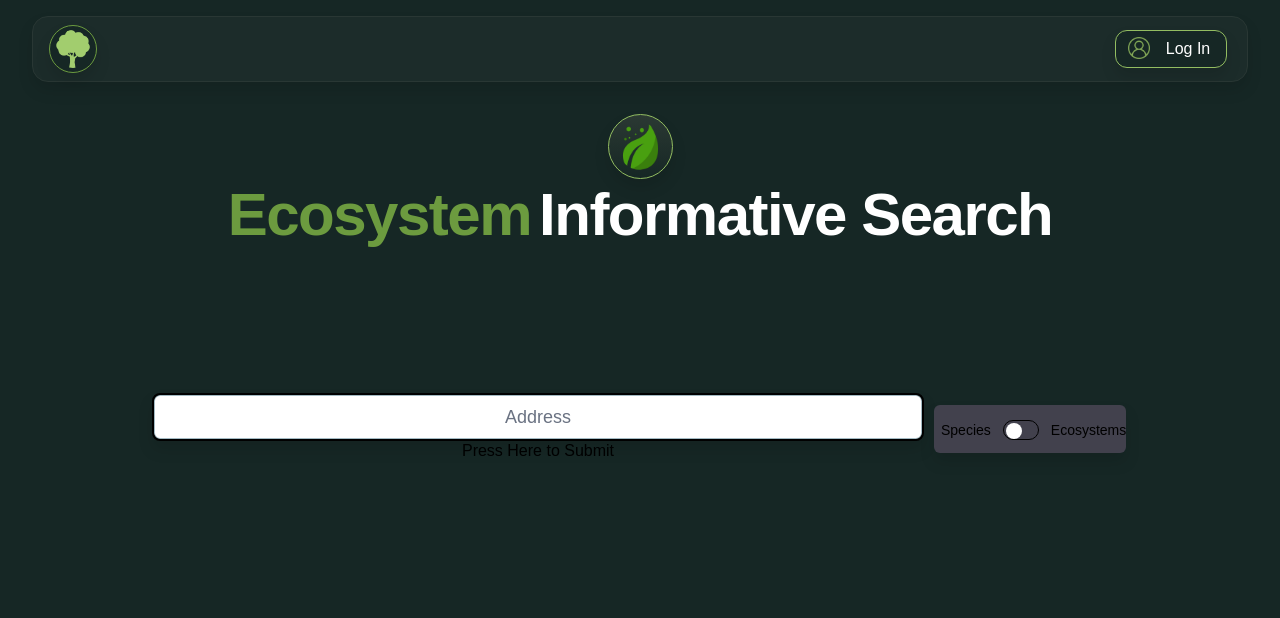
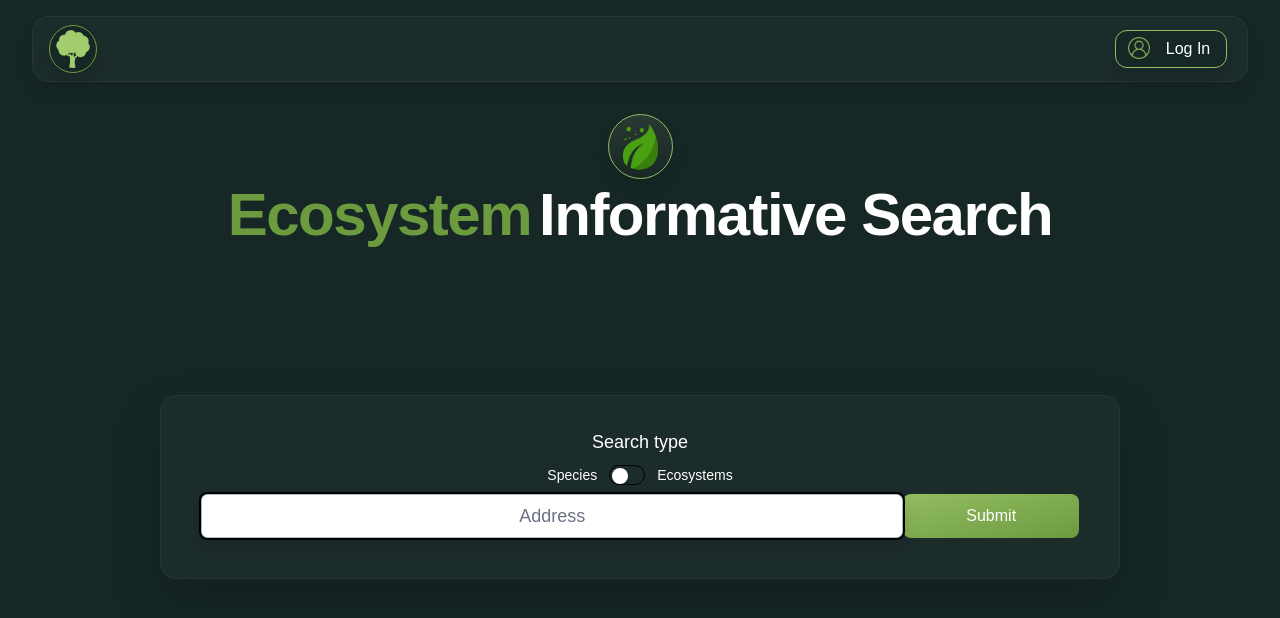
Before and after one commit to FraserWPKent/Ecosystem-Info-Project, a Next.js app: page / in a window 1280 px wide. Shown: the top 618 px of the page. Built offline with nearby package versions, Linux system fonts and the light colour scheme.

Commit message:
Finished Refining the Dashboard

```diff
--- a/app/ui/homepage/input-field.tsx
+++ b/app/ui/homepage/input-field.tsx
@@ -28,20 +28,28 @@ export default function InputField(){
                 {/* ${outputVisible > 0 ? 'hidden' : 'block'} */}
 
 
-                <div className={`flex flex-col md:grid lg:grid-cols-[80%_20%] md:grid-cols-[70%_30%] md:grid-flow-col md:gap-3 w-[75vw] justify-center
-                    content-center text-center items-center xs:text-left ${outputVisible ? 'mt-[5vh] mb-[5vh]' : 'mt-[20vh] mb-[35vh]'}`}>
-                    <Form action={inputHandler} className="float-left">
+                {/* md:grid  md:grid-cols-[70%_30%] lg:grid-cols-[80%_20%] md:grid-flow-col md:gap-3 */}
+                <div className={`flex flex-col w-[75vw] justify-center pb-10 px-10 pt-8
+                    content-center text-center items-center xs:text-left bg-[var(--main-element)] border-[#293734] border-1 rounded-2xl
+                    drop-shadow-2xl ${outputVisible ? 'mt-[5vh] mb-[5vh]' : 'mt-[20vh] mb-[35vh]'}`}>
+                    <div className={`xs:w-fit md:w-full rounded-md justify:center text-center items-center
+                        text-lg placeholder:text-gray-500 text-center mb-1`}>
+                        <p className="text-white mb-1">Search type</p>
+                        <TypeSwitch targetSpecies={targetSpecies} setTargetSpecies={setTargetSpecies}/>
+                    </div>
+                    <Form action={inputHandler} className="min-w-1/1">
                         {/* ${outputVisible > 0 ? 'hidden' : 'block'} */}
-                        <input name = "message" className={`w-[75vw] md:w-[100%] lg:w-[100%] rounded-md border border-[#A3BAC3] py-[7px]
+                        <input name = "message" className={`w-full md:w-8/10 rounded-md border border-[#A3BAC3] py-[7px]
                         justify:center text-center items-center text-lg outline-2 placeholder:text-gray-500 text-center bg-white text-black
-                        drop-shadow-xl`}
+                        drop-shadow-xl float-left`}
                         placeholder="Address">
                         </input>
-                        <button>Press Here to Submit</button>
+                        <button className="w-full md:w-2/10 content-center bg-linear-to-br from-[var(--start-focus-gradient)]
+                        to-[var(--end-focus-gradient)] rounded-lg py-[10px] text-white">
+                            Submit
+                        </button>
                     </Form>
-                    <div className={`xs:w-fit p-[10px] md:w-[100%] lg:w-[100%] rounded-md px-[7px] justify:center text-center items-center text-lg placeholder:text-gray-500 text-center text-black drop-shadow-xl bg-[#42414d]`}>
-                        <TypeSwitch targetSpecies={targetSpecies} setTargetSpecies={setTargetSpecies}/>
-                    </div>
+
                 </div>
             {/* </div> */}
         {/* </div> */}
--- a/app/ui/homepage/output-image.tsx
+++ b/app/ui/homepage/output-image.tsx
@@ -10,7 +10,7 @@ interface Props{
     path: string;
     attribution: string;
 };
-export default async function OutputImage({primaryName, path, attribution}: Props){
+export default function OutputImage({primaryName, path, attribution}: Props){
     // let count = 0;
     if(primaryName === null || path === "/Error.jpg"){return null};
     // let path;
@@ -27,21 +27,20 @@ export default async function OutputImage({primaryName, path, attribution}: Prop
     // }
     // let alt ="A landscape photograph of a ";
     // path.replace("square", "medium");
+
+    // NEED TO FIGURE OUT HOW TO SCALE THESE SO THE BLOCKS DONT OVERLAP
     return(
         <>
-            <figure className="w-[80vw] float-left md:w-full lg:w-[50%] mr-4 mb-4 h-fit">
+            <figure className="w-[80vw] float-left md:w-full lg:w-1/2 mr-4 mb-4 object-fit">
                 <Image
-                    className="rounded-md w-full"
+
                     //  src={`/${path}`}
                     src={path}
                     alt={"Photo of a " + primaryName + " by " + attribution}
                     width={500}
-                    height={250}
-                    style={{
-                        width: '100%',
-                        height: 'auto',
-                    }}
+                    height={500}
                     // fill
+                    className="rounded-md w-full h-auto relative"
                     priority
                     />
                 <figcaption className="text-center mt-[10px]">{attribution}</figcaption>
--- a/app/ui/homepage/output-para.tsx
+++ b/app/ui/homepage/output-para.tsx
@@ -38,7 +38,8 @@ export default async function OutBlock({data, species}: Props){
     if(status !== "Failure"){
         return (
             <>
-                <div className="border-transparent border-4 p-2 my-3 justify-center item-center rounded-lg min-h-screen align-center border-y rounded-lg border-white" >
+                <div className="border-1 p-2 my-3 justify-center item-center rounded-lg min-h-fit align-center
+                rounded-lg border-[#293734] bg-[var(--main-element)] drop-shadow-xl" >
                     {/* <OutputImage primaryName={data.targetName} scientificName={data.scientificName} type={type}/> */}
                     <OutputImage primaryName={data.targetName} path={imageData.url} attribution={imageData.attribution}/>
                     <p className={`font-bold break-normal text-white w-[100%] `}>{data.targetName}</p>
--- a/app/ui/homepage/type-switch.tsx
+++ b/app/ui/homepage/type-switch.tsx
@@ -14,11 +14,14 @@ export default function TypeSwitch({targetSpecies, setTargetSpecies}: Props){
     }
     return (
         <>
-            <label className="inline-flex items-center cursor-pointer md:w-[25vw] lg:w-fit">
-                <span className="select-none text-sm font-small text-heading w-fit">Species</span>
-                <input type="checkbox" checked={targetSpecies} onChange={toggleHandler} className="sr-only peer" />
-                <div className="relative mx-3 w-9 h-5 bg-neutral-quaternary peer-focus:outline-none peer-focus:ring-4 peer-focus:ring-brand-soft dark:peer-focus:ring-brand-soft rounded-full peer peer-checked:after:translate-x-full rtl:peer-checked:after:-translate-x-full peer-checked:after:border-buffer after:content-[''] after:absolute after:top-[2px] after:start-[2px] after:bg-white after:rounded-full after:h-4 after:w-4 after:transition-all peer-checked:bg-brand border border-1 p-1 rounded-2xl"></div>
-                <span className="select-none text-sm font-small text-heading w-fit">Ecosystems</span>
+            <label className="inline-flex items-center cursor-pointer md:w-[25vw] lg:w-fit py-[5px]">
+                <span className="select-none text-sm font-small text-heading text-white w-fit">Species</span>
+                <input type="checkbox" checked={targetSpecies} onChange={toggleHandler} className="sr-only peer text-[var(--end-focus-gradient)]" />
+                <div className="relative mx-3 w-9 h-5 bg-neutral-quaternary peer-focus:outline-none peer-focus:ring-4 peer-focus:ring-brand-soft
+                dark:peer-focus:ring-brand-soft rounded-full peer peer-checked:after:translate-x-full rtl:peer-checked:after:-translate-x-full
+                peer-checked:after:border-buffer after:content-[''] after:absolute after:top-[2px] after:start-[2px] after:bg-white
+                after:rounded-full after:h-4 after:w-4 after:transition-all peer-checked:bg-brand border border-1 p-1 rounded-2xl"></div>
+                <span className="select-none text-sm font-small text-heading text-white w-fit">Ecosystems</span>
             </label>
         </>
     );
--- a/app/ui/shared/header.tsx
+++ b/app/ui/shared/header.tsx
@@ -6,10 +6,12 @@ export default function Header(){
     return(
         <>
         {/* grid grid-cols-[95%_5%] justify-items-center*/}
-            <div className="flex flex-col flex-3 justify-left align-center bg-[var(--main-element)] w-[95vw] h-fit drop-shadow-xl border border-[#293734] border-1 py-[5px] rounded-2xl m-[1rem]">
+            <div className="flex flex-col flex-3 justify-left align-center bg-[var(--main-element)] w-[95vw] h-fit drop-shadow-xl
+                border border-[#293734] border-1 py-[5px] rounded-2xl m-[1rem]">
                 <Link href="../">
                     <Image
-                                className="rounded-full border-[var(--end-focus-gradient)] border-1 box-shadow-xl bg-[var(--background)] w-[3rem] h-auto drop-shadow-xl flex-1 mx-[1rem] my-[3px] p-1"
+                                className="rounded-full border-[var(--end-focus-gradient)] border-1 box-shadow-xl bg-[var(--background)] w-[3rem]
+                                h-auto drop-shadow-xl flex-1 mx-[1rem] my-[3px] p-1"
                                 src={"/Icons/tree-silhouette.png"}
                                 alt={"A small tree icon that can be clicked to redirect to the main page"}
                                 width={55}
--- a/app/ui/shared/login-button.tsx
+++ b/app/ui/shared/login-button.tsx
@@ -7,7 +7,7 @@ export default function LogInButton(){
         // <div> Icons made by <a href="https://www.magnific.com" title="Freepik"> Freepik </a> from <a href="https://www.flaticon.com/" title="Flaticon">www.flaticon.com'</a></div>
         <>
             <Link className="absolute right-5 rounded-xl bg-[var(--background)] w-[7rem] h-3/5 py-1 my-2 border-1 border-[var(--start-focus-gradient)]
-                drop-shadow-xl text-align-center text-center text-white content-center active:bg-red" href="/login">
+                drop-shadow-xl text-align-center text-center text-white content-center active:bg-red drop-shadow-xl" href="/login">
                 <Image
                     className="w-1/5 float-left ml-3"
                     src="/Icons/user.png"
```
Also changed, not shown: app/ui/homepage/info-output.tsx (+5 -4 lines).
